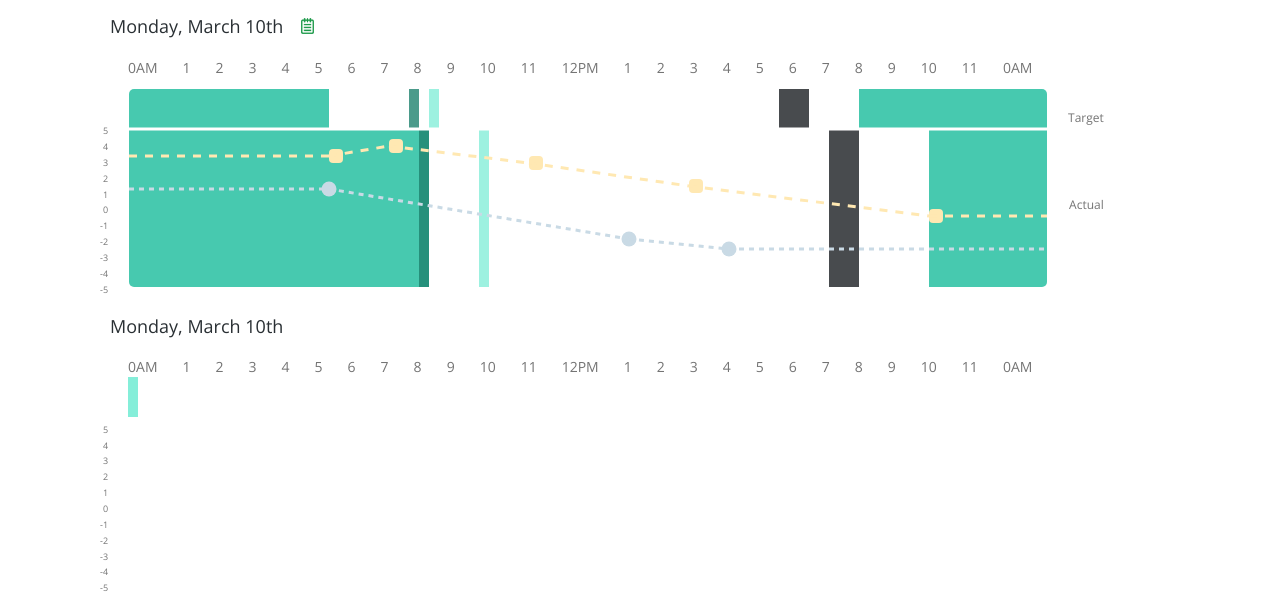
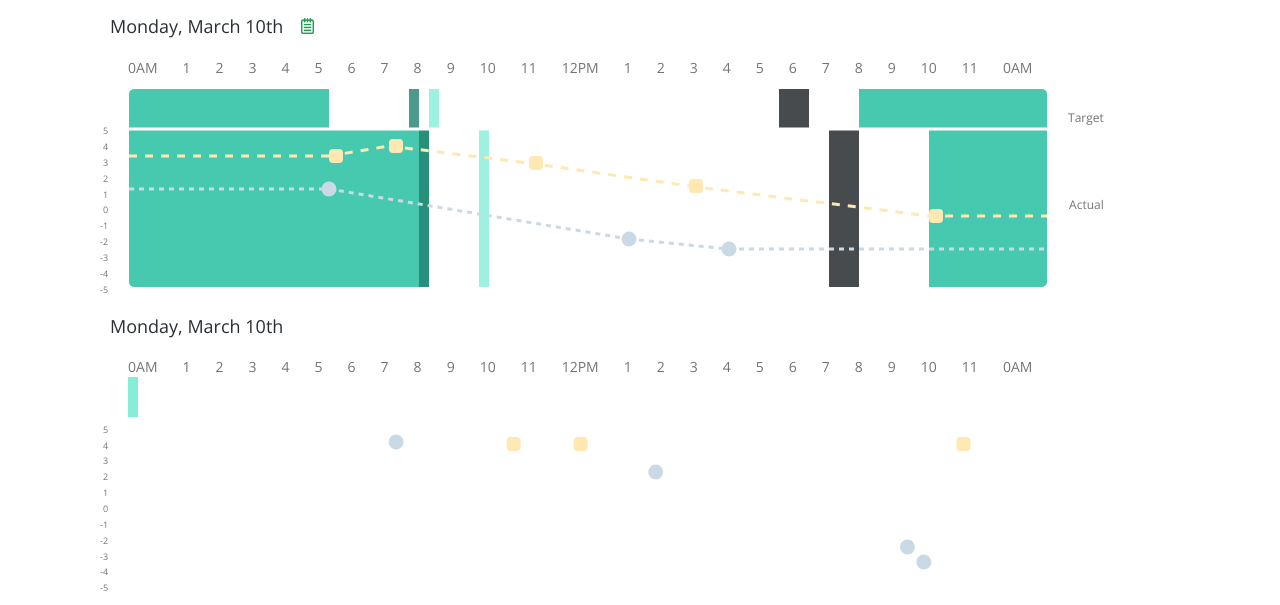
Before and after one commit to taenin/3300Project, a plain HTML site: page data.html in a window 1280 px wide. Shown: the part 253-858 px from the top of the page. Drawn offline with nearby package versions, Linux system fonts and the light colour scheme; a web font is replaced by a local one.

Commit message:
mood function

```diff
--- a/data.html
+++ b/data.html
@@ -298,7 +298,7 @@
 
 
         /** Draw energy circles. */
-        var energys = patient.day1.energy;
+        var energys = patient.days[0].energy;
         energys.forEach(function(e) {
           //Map -5, 5 onto the svg.
           var yScale = d3.scale.linear()
@@ -314,7 +314,7 @@
 
         var c = 200;
         /** Draw mood circles*/
-        var moods = patient.day1.mood;
+        var moods = patient.days[0].mood;
         moods.forEach(function(e) {
           var mood = svg.append("rect")
                         .attr('class',"Mood")
```
